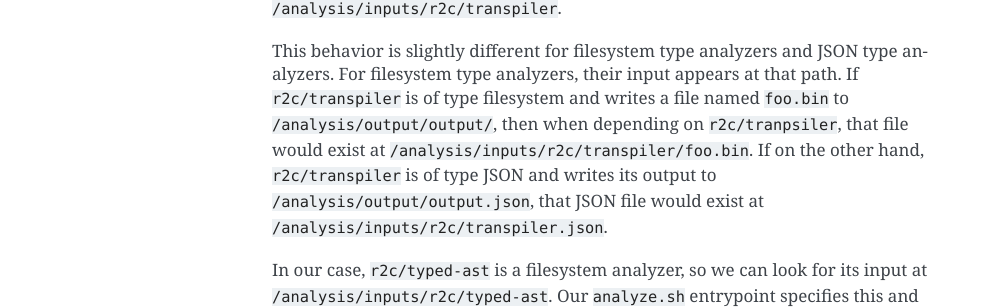
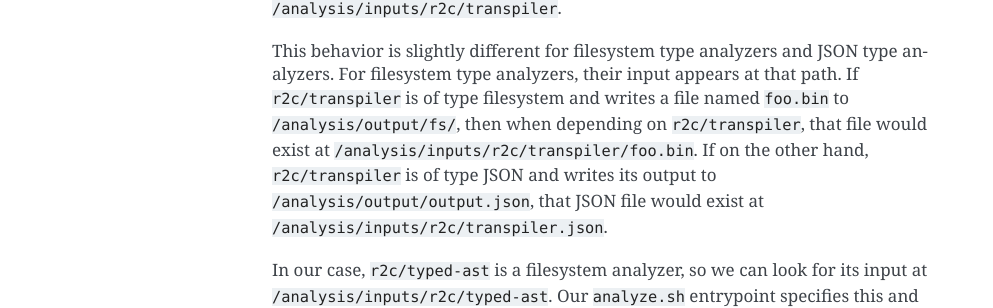
Before and after one commit to semgrep/docs, a Sphinx documentation site: the page built from docs/pipelines/depending-on-analyzers.rst, in a window 1280 px wide. Shown: the part 1215-1523 px from the top of the page, without its empty margins (148-1141 px from the left). Built offline with Sphinx 7.4.7, drawn with Linux system fonts in a browser that asks for light colours.

Commit message:
Apply suggestions from code review
Co-Authored-By: Arash Delijani <arashdelijani@gmail.com>
Co-Authored-By: Ash <ash@returntocorp.com>

```diff
--- a/docs/api/manifest.rst
+++ b/docs/api/manifest.rst
@@ -33,7 +33,7 @@ following fields in the top-level JSON object:
    This is the main mechanism by which analyzers interact with other analysis components in the r2c
    system.  Each key in this object is the name of another analyzer, such as
    ``r2c/transpiler``. Each value is the version of the analyzer you want to use. An analyzer's
-   output for the same commit or repository appears under its name in ``/analysis/inputs`` when your
+   output for the same input (commit or repository) appears under its name in ``/analysis/inputs`` when your
    container runs, e.g. ``/analysis/inputs/r2c/transpiler``.
 
    Analyzers are expected to follow `semantic versioning <https://semver.org/>`. You can depend on a
--- a/docs/intro/samples/minifinder/analyzer.json
+++ b/docs/intro/samples/minifinder/analyzer.json
@@ -3,7 +3,7 @@
   "author_name": "Jav. A. Script",
   "author_email": "hello@example.com",
   "version": "0.0.1",
-  "spec_version": "1.2.0",
+  "spec_version": "2.1.0",
   "dependencies": {
     "public/source-code": "*"
   },
--- a/docs/pipelines/depending-on-analyzers.rst
+++ b/docs/pipelines/depending-on-analyzers.rst
@@ -37,8 +37,8 @@ its output will appear under ``/analysis/inputs/r2c/transpiler``.
 
 This behavior is slightly different for filesystem type analyzers and JSON type analyzers. For
 filesystem type analyzers, their input appears at that path. If ``r2c/transpiler`` is of type
-filesystem and writes a file named ``foo.bin`` to ``/analysis/output/output/``, then when depending
-on ``r2c/tranpsiler``, that file would exist at ``/analysis/inputs/r2c/transpiler/foo.bin``. If on
+filesystem and writes a file named ``foo.bin`` to ``/analysis/output/fs/``, then when depending
+on ``r2c/transpiler``, that file would exist at ``/analysis/inputs/r2c/transpiler/foo.bin``. If on
 the other hand, ``r2c/transpiler`` is of type JSON and writes its output to
 ``/analysis/output/output.json``, that JSON file would exist at
 ``/analysis/inputs/r2c/transpiler.json``.
```
